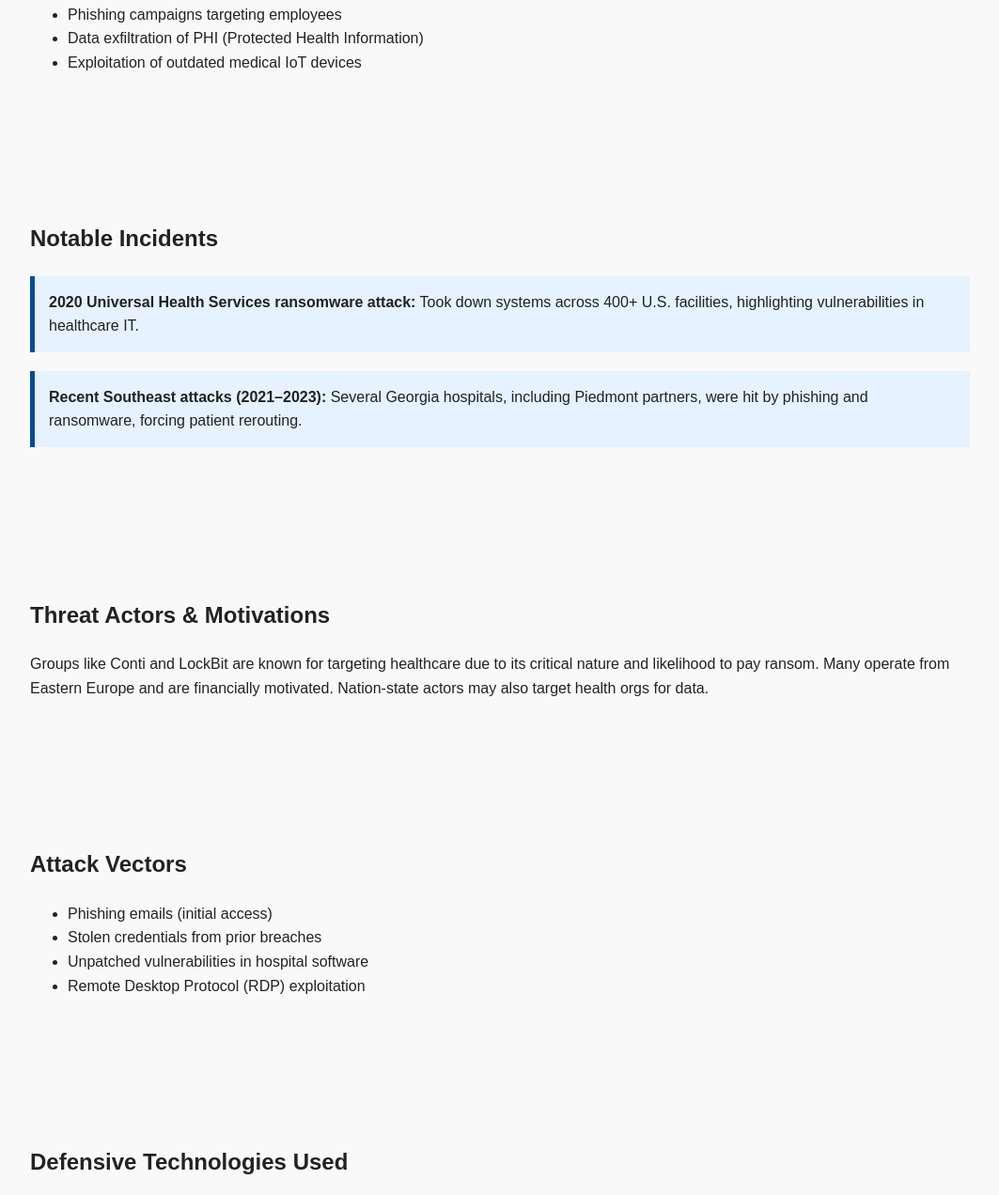
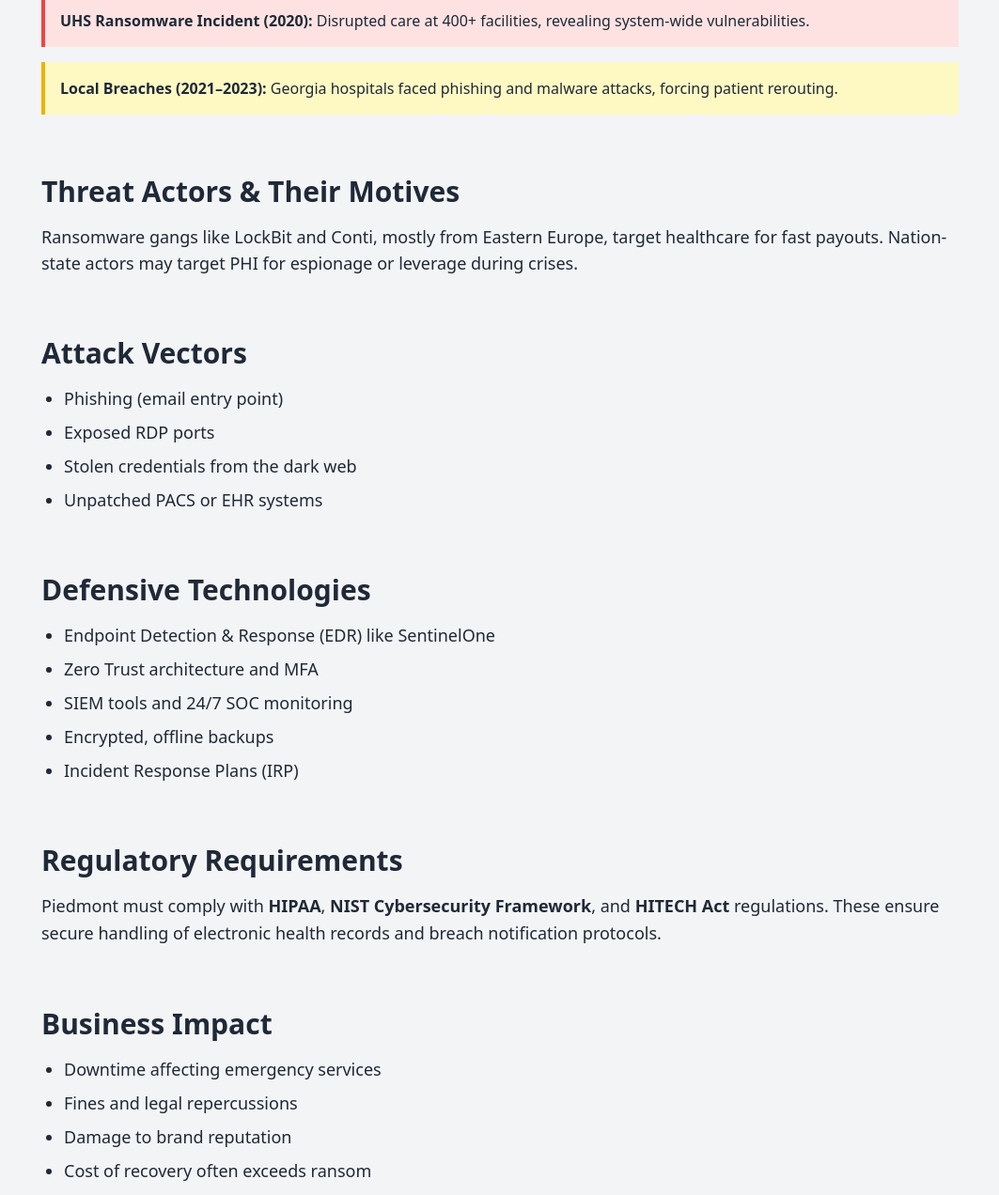
Before and after one commit to EvanDebruyne/Piedmont-Healthcare-Project, a plain HTML site: page index.html in a window 1280 px wide. Shown: the part 681-1953 px from the top of the page at 94% size, without its empty margins (108-1171 px from the left). Drawn offline with nearby package versions, Linux system fonts and the light colour scheme.

Commit message:
Update index.html

```diff
--- a/index.html
+++ b/index.html
@@ -4,128 +4,95 @@
   <meta charset="UTF-8" />
   <meta name="viewport" content="width=device-width, initial-scale=1.0" />
   <title>Piedmont Healthcare Cybersecurity Threats</title>
-  <style>
-    body {
-      font-family: Arial, sans-serif;
-      margin: 0;
-      padding: 0;
-      line-height: 1.6;
-      background: #f9f9f9;
-      color: #222;
-    }
-    header, section {
-      padding: 60px 20px;
-      max-width: 1000px;
-      margin: auto;
-    }
-    header {
-      background: #004d99;
-      color: white;
-      text-align: center;
-    }
-    h1, h2 {
-      margin-bottom: 20px;
-    }
-    .highlight {
-      background: #e6f2ff;
-      padding: 15px;
-      border-left: 5px solid #004d99;
-      margin: 20px 0;
-    }
-    .video-placeholder {
-      height: 300px;
-      background: #ccc;
-      display: flex;
-      align-items: center;
-      justify-content: center;
-      font-size: 20px;
-      color: #555;
-      margin-top: 30px;
-    }
-  </style>
+  <script src="https://cdn.tailwindcss.com"></script>
+  <link href="https://cdnjs.cloudflare.com/ajax/libs/font-awesome/6.4.0/css/all.min.css" rel="stylesheet"/>
 </head>
-<body>
-  <header>
-    <h1>Piedmont Healthcare: Cybersecurity Threat Landscape</h1>
-    <p>Understanding threats, threat actors, and defenses in Southeastern U.S. healthcare</p>
+<body class="bg-gray-100 text-gray-800">
+  <header class="bg-blue-900 text-white py-10 text-center shadow-md">
+    <h1 class="text-4xl font-bold mb-2">Piedmont Healthcare Cybersecurity Threat Landscape</h1>
+    <p class="text-lg">Protecting critical infrastructure and patient data in Georgia's healthcare system</p>
   </header>
 
+  <main class="max-w-5xl mx-auto px-6 py-10 space-y-16">
     <section>
-    <h2>Overview of Piedmont Healthcare</h2>
-    <p>Piedmont Healthcare is a not-for-profit healthcare system serving Georgia with over a dozen hospitals and hundreds of locations. As a major healthcare provider, it's a high-value target for cybercriminals.</p>
+      <h2 class="text-3xl font-semibold mb-4">About Piedmont Healthcare</h2>
+      <p class="text-lg leading-relaxed">Piedmont Healthcare is a leading nonprofit system in Georgia, operating hospitals and clinics serving millions. Its size and responsibility make it a prime cyber target.</p>
     </section>
 
     <section>
-    <h2>Primary Cyber Threats</h2>
-    <ul>
-      <li>Ransomware attacks (e.g., Ryuk, Conti, LockBit)</li>
-      <li>Phishing campaigns targeting employees</li>
-      <li>Data exfiltration of PHI (Protected Health Information)</li>
-      <li>Exploitation of outdated medical IoT devices</li>
+      <h2 class="text-3xl font-semibold mb-4">Top Threats</h2>
+      <ul class="list-disc pl-6 space-y-2 text-lg">
+        <li>Ransomware attacks (Conti, LockBit, etc.)</li>
+        <li>Phishing emails and credential harvesting</li>
+        <li>Medical IoT exploitation (unpatched devices)</li>
+        <li>Data breaches targeting PHI/PII</li>
       </ul>
     </section>
 
     <section>
-    <h2>Notable Incidents</h2>
-    <div class="highlight">
-      <strong>2020 Universal Health Services ransomware attack:</strong> Took down systems across 400+ U.S. facilities, highlighting vulnerabilities in healthcare IT.
+      <h2 class="text-3xl font-semibold mb-4">Real Incidents</h2>
+      <div class="bg-red-100 border-l-4 border-red-500 p-4 mb-4">
+        <p><strong>UHS Ransomware Incident (2020):</strong> Disrupted care at 400+ facilities, revealing system-wide vulnerabilities.</p>
       </div>
-    <div class="highlight">
-      <strong>Recent Southeast attacks (2021–2023):</strong> Several Georgia hospitals, including Piedmont partners, were hit by phishing and ransomware, forcing patient rerouting.
+      <div class="bg-yellow-100 border-l-4 border-yellow-500 p-4">
+        <p><strong>Local Breaches (2021–2023):</strong> Georgia hospitals faced phishing and malware attacks, forcing patient rerouting.</p>
       </div>
     </section>
 
     <section>
-    <h2>Threat Actors & Motivations</h2>
-    <p>
-      Groups like Conti and LockBit are known for targeting healthcare due to its critical nature and likelihood to pay ransom. Many operate from Eastern Europe and are financially motivated. Nation-state actors may also target health orgs for data.
-    </p>
+      <h2 class="text-3xl font-semibold mb-4">Threat Actors & Their Motives</h2>
+      <p class="text-lg">Ransomware gangs like LockBit and Conti, mostly from Eastern Europe, target healthcare for fast payouts. Nation-state actors may target PHI for espionage or leverage during crises.</p>
     </section>
 
     <section>
-    <h2>Attack Vectors</h2>
-    <ul>
-      <li>Phishing emails (initial access)</li>
-      <li>Stolen credentials from prior breaches</li>
-      <li>Unpatched vulnerabilities in hospital software</li>
-      <li>Remote Desktop Protocol (RDP) exploitation</li>
+      <h2 class="text-3xl font-semibold mb-4">Attack Vectors</h2>
+      <ul class="list-disc pl-6 space-y-2 text-lg">
+        <li>Phishing (email entry point)</li>
+        <li>Exposed RDP ports</li>
+        <li>Stolen credentials from the dark web</li>
+        <li>Unpatched PACS or EHR systems</li>
       </ul>
     </section>
 
     <section>
-    <h2>Defensive Technologies Used</h2>
-    <ul>
-      <li>Endpoint detection and response (e.g., SentinelOne)</li>
-      <li>Email filtering and anti-phishing training</li>
-      <li>Network segmentation and firewalls</li>
-      <li>Encryption of sensitive data</li>
-      <li>Backup and recovery systems (air-gapped backups)</li>
+      <h2 class="text-3xl font-semibold mb-4">Defensive Technologies</h2>
+      <ul class="list-disc pl-6 space-y-2 text-lg">
+        <li>Endpoint Detection & Response (EDR) like SentinelOne</li>
+        <li>Zero Trust architecture and MFA</li>
+        <li>SIEM tools and 24/7 SOC monitoring</li>
+        <li>Encrypted, offline backups</li>
+        <li>Incident Response Plans (IRP)</li>
       </ul>
     </section>
 
     <section>
-    <h2>Standards & Compliance</h2>
-    <p>Piedmont must comply with HIPAA, NIST guidelines, and HITECH Act. These standards help ensure PHI protection, security audits, and response planning.</p>
+      <h2 class="text-3xl font-semibold mb-4">Regulatory Requirements</h2>
+      <p class="text-lg leading-relaxed">Piedmont must comply with <strong>HIPAA</strong>, <strong>NIST Cybersecurity Framework</strong>, and <strong>HITECH Act</strong> regulations. These ensure secure handling of electronic health records and breach notification protocols.</p>
     </section>
 
     <section>
-    <h2>Business Implications</h2>
-    <ul>
-      <li>Downtime impacts emergency care and patient safety</li>
-      <li>Fines for HIPAA violations</li>
-      <li>Reputational harm and patient trust erosion</li>
-      <li>Ransom payments and recovery costs in millions</li>
+      <h2 class="text-3xl font-semibold mb-4">Business Impact</h2>
+      <ul class="list-disc pl-6 space-y-2 text-lg">
+        <li>Downtime affecting emergency services</li>
+        <li>Fines and legal repercussions</li>
+        <li>Damage to brand reputation</li>
+        <li>Cost of recovery often exceeds ransom</li>
       </ul>
     </section>
 
     <section>
-    <h2>Video Placeholder</h2>
-    <div class="video-placeholder">[Insert Video Here]</div>
+      <h2 class="text-3xl font-semibold mb-4">Video Demonstration</h2>
+      <div class="w-full h-64 bg-gray-300 flex items-center justify-center text-gray-600 italic">[Insert video or visual demo here]</div>
     </section>
 
     <section>
-    <h2>Conclusion</h2>
-    <p>Healthcare is among the most targeted sectors due to its valuable data and urgent operations. Piedmont Healthcare must remain vigilant with robust cybersecurity practices and continuous employee training.</p>
+      <h2 class="text-3xl font-semibold mb-4">Conclusion</h2>
+      <p class="text-lg leading-relaxed">Piedmont and healthcare organizations alike must continually evolve cybersecurity practices to combat sophisticated threats. Staff awareness, modern tools, and response readiness are critical to resilience.</p>
     </section>
+  </main>
+
+  <footer class="bg-blue-900 text-white text-center py-6 mt-10">
+    <p class="text-sm">&copy; 2025 Piedmont Healthcare Cybersecurity Presentation</p>
+  </footer>
 </body>
 </html>
```
Lines whose indentation alone changed are shown as unchanged.
